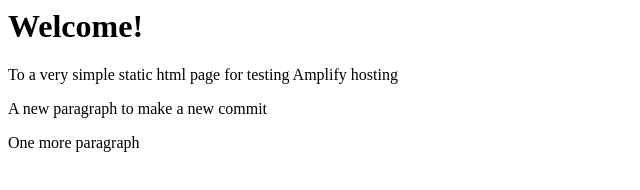
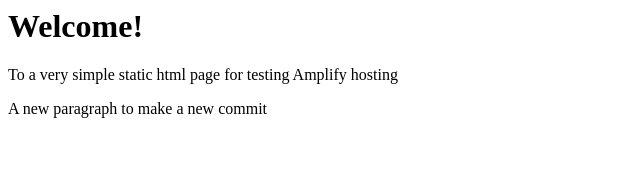
Before and after one commit to yuth/Basic-Static-Web-Page, a website: page src/index.html in a window 1280 px wide. Shown: the whole page, without its empty margins (0-640 px from the left). Drawn offline with Linux system fonts and the light colour scheme.

Commit message:
Remove paragraph to make new commit

```diff
--- a/src/index.html
+++ b/src/index.html
@@ -11,7 +11,6 @@
     <h1>Welcome!</h1>
     <p>To a very simple static html page for testing Amplify hosting</p>
     <p>A new paragraph to make a new commit</p>
-    <p>One more paragraph</p>
 </body>
 
 </html>
```
